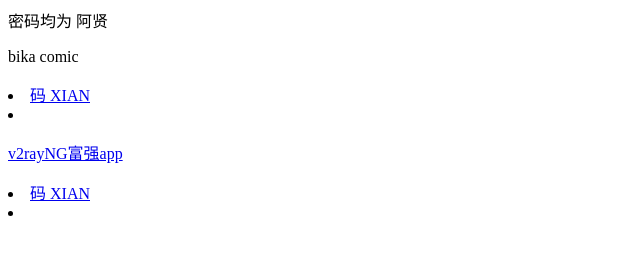
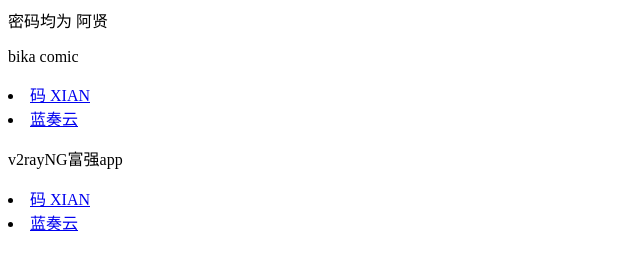
Before and after one commit to AXIAN-311/AXIAN-311, a plain HTML site: page index.html in a window 1280 px wide. Shown: the whole page, without its empty margins (0-640 px from the left). Drawn offline with Linux system fonts and the light colour scheme.

Commit message:
Update index.html

```diff
--- a/index.html
+++ b/index.html
@@ -2,8 +2,8 @@
 
 <p>bika comic </p>
 <li> <a href="https://pan.baidu.com/s/16UyV3ov2ok76nOedOFvGtA">码 XIAN </a> </li>
-<li> <a href="https://wws.lanzous.com/iExmQfo40tc"> </li>
+<li> <a href="https://wws.lanzous.com/iExmQfo40tc">蓝奏云 </a> </li>
 
 <p>v2rayNG富强app </p>
 <li> <a href="https://pan.baidu.com/s/1AwH9XAFoKyfJ-hQHb9v1dQ">码 XIAN </a> </li>
-<li> <a href="https://wws.lanzous.com/i7xYxfo414d"> </li>
+<li> <a href="https://wws.lanzous.com/i7xYxfo414d">蓝奏云 </a> </li>
```
